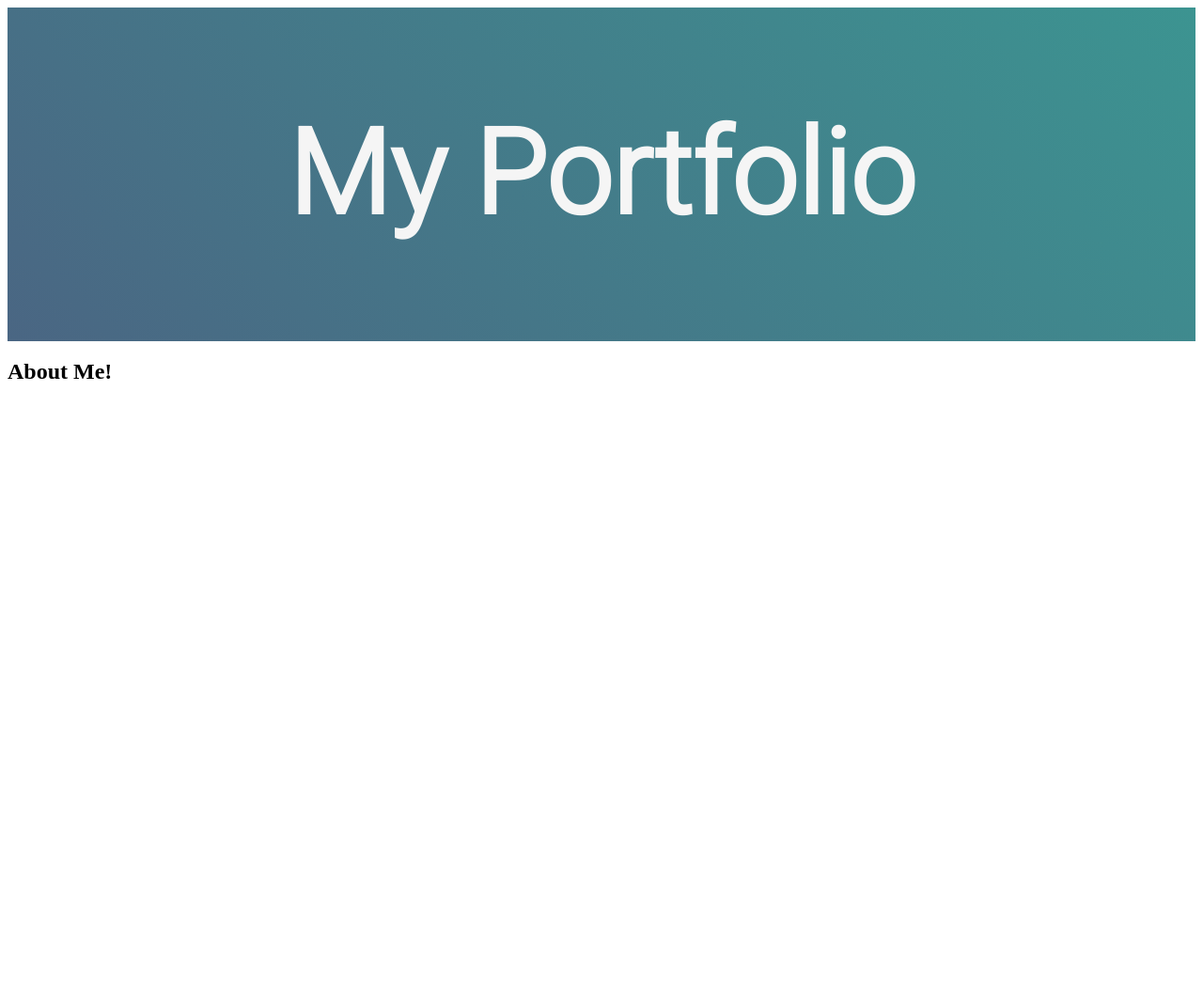
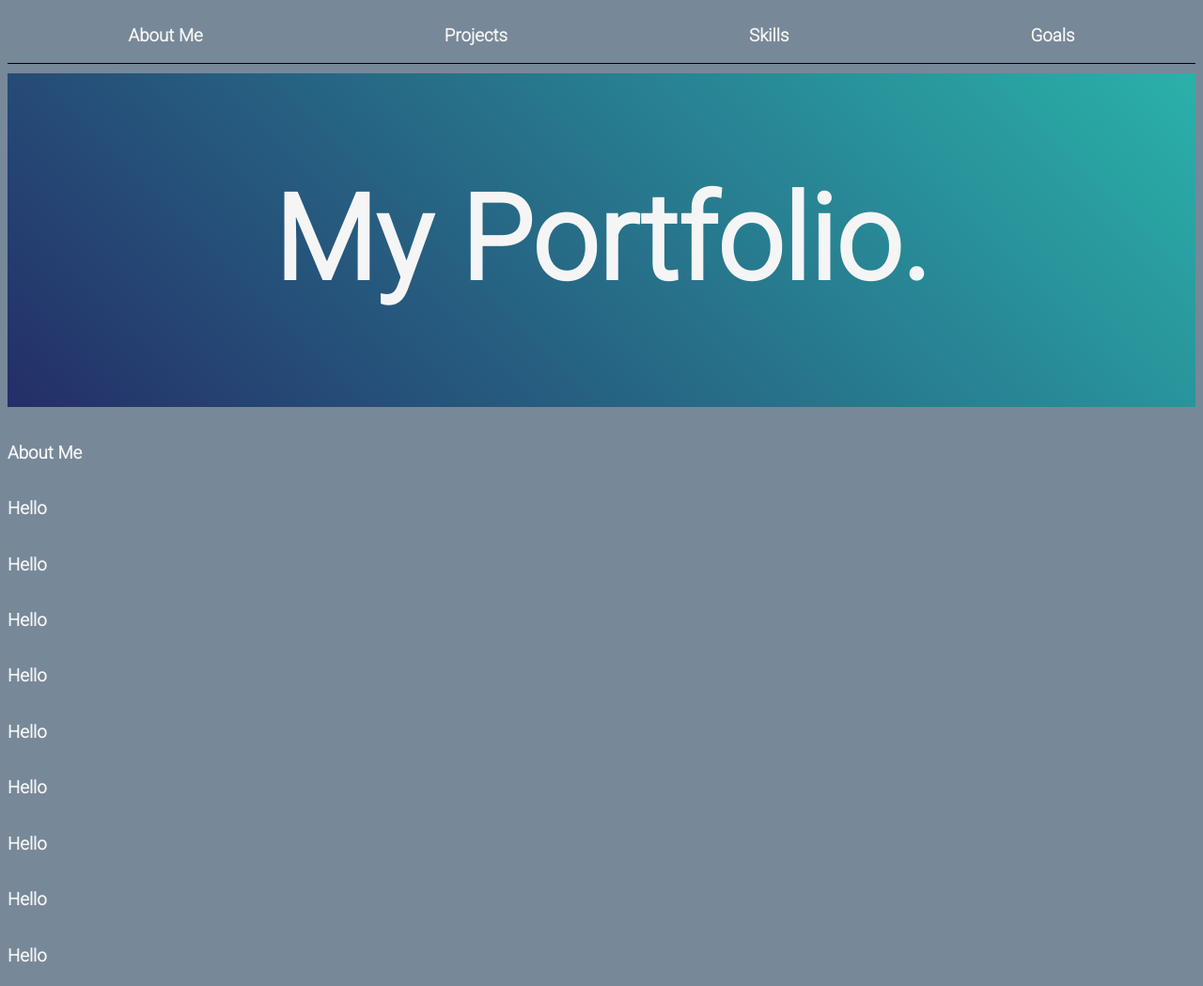
Before and after one commit to thomasj20git/Project-1-Portfolio, a plain HTML site: page index.html in a window 1280 px wide. Shown: the whole page at 94% size. Before the commit the page ends 800 px from the top, so only its background shows below. Drawn offline with Linux system fonts and the light colour scheme.

Commit message:
I added a sticky nav bar

```diff
--- a/app.js
+++ b/app.js
@@ -1 +1,14 @@
 console.log("js is working")
+// this is my sticky nav bar js
+const nav = document.querySelector('#nav-bar');
+let navTop = nav.offsetTop;
+function fixedNav() {
+  if (window.scrollY >= navTop) {
+    nav.classList.add('sticky');
+  } else {
+    nav.classList.remove('sticky');
+
+  }
+}
+window.addEventListener('scroll', fixedNav);
+////////////////////////////////////////////
--- a/index.html
+++ b/index.html
@@ -11,15 +11,69 @@ content="width=device-width, initial-scale=1">
     <link href="https://fonts.googleapis.com/css2?family=Roboto:wght@300&display=swap" rel="stylesheet">
 </head>
 <body>
+
+    <section id="nav-bar">
+        <nav id="nav-divs">
+            <div>
+                <h3>About Me</h3>
+            </div>
+            <div>
+                <h3>Projects</h3>
+            </div>
+            <div>
+                <h3>Skills</h3>
+            </div>
+            <div>
+                <h3>Goals</h3>
+            </div>
+        </nav>
+    </section>
     <section id="header">
-        <div class="header-contents">
-            <h1 id="my-portfolio">My Portfolio</h1>
+        <div id="header-contents">
+            <h1 id="my-portfolio">My Portfolio.</h1>
         </div>
     </section>
-    <section>
-        <div>
-            <h1>About Me!</h1>
+    <section id="about-me">
+        <div id="about-me-container">
+            <div id="about-me-div">
+                <div id="about-me-img">
+                    <img>
+                </div>
+                <h3>About Me</h3>
+            </div>
+            <div id="about-me-div">
+                <h3>Hello</h3>
+            </div>
+            <div id="about-me-div">
+                <h3>Hello</h3>
+            </div>
+            <div id="about-me-div">
+                <h3>Hello</h3>
+            </div>
+            <div id="about-me-div">
+                <h3>Hello</h3>
+            </div>
+            <div id="about-me-div">
+                <h3>Hello</h3>
+            </div>
+            <div id="about-me-div">
+                <h3>Hello</h3>
+            </div>
+            <div id="about-me-div">
+                <h3>Hello</h3>
+            </div>
+            <div id="about-me-div">
+                <h3>Hello</h3>
+            </div>
+            <div id="about-me-div">
+                <h3>Hello</h3>
+            </div>
+
+
+
         </div>
+
+
     </section>
 
 
--- a/style.css
+++ b/style.css
@@ -1,16 +1,17 @@
+body{
+  background-color: lightslategray;
+}
 #header{
     display: flex;
     justify-content: center;
     align-items: center;
-    background-image: linear-gradient(45deg,  #4a6683, #3c9491);
+    background-image: linear-gradient(45deg,  #242e68, #2ab1aa);
     color: #f9f9f9;
 }
 #my-portfolio {
     font-size: 50px;
     color: whitesmoke;
     font-family: 'Roboto', sans-serif;
-
-
 }
 @media (min-width: 768px) {
     #my-potfolio {
@@ -27,3 +28,45 @@
       font-size: 125px;
     }
 }
+#nav-divs{
+  display: flex;
+  justify-content: space-around;
+  color: whitesmoke;
+  font-family: 'Roboto', sans-serif;
+  border-bottom: 1px solid black;
+
+  margin-bottom: 10px;
+
+}
+#about-me-container{
+  display: flex;
+  justify-content: space-around;
+  flex-direction: column;
+}
+#about-me-div {
+    color: whitesmoke;
+    font-family: 'Roboto', sans-serif;
+}
+/* change column back to row at some point this is just to test nav bar
+*/
+@media (min-width: 600px) {
+  #about-me-container {
+    flex-direction: column;
+  }
+  #about-me-div {
+    width: 30%;
+  }
+}
+#nav-bar.sticky{
+  position: fixed;
+  width: 100%;
+  background-color: lightslategray;
+  top: 0;
+  left: 0;
+
+}
+
+
+h5{
+  height: 100px;
+}
```
